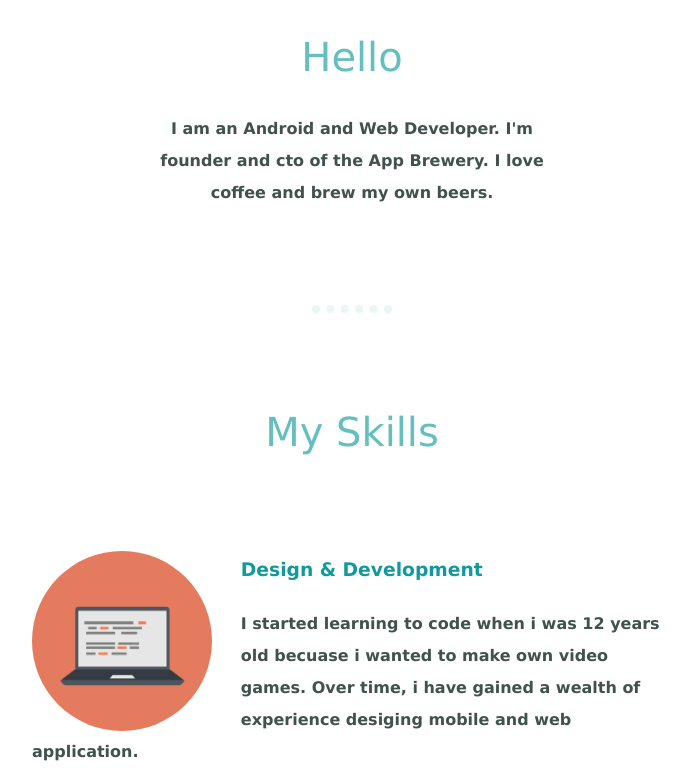
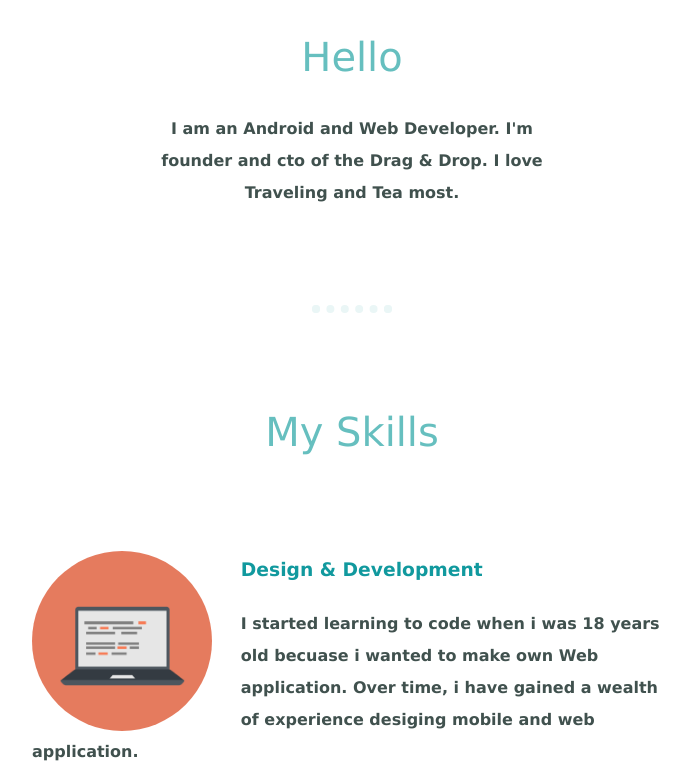
Before and after one commit to carryadder/Portfolio-website-2, a plain HTML site: page index.html in a window 1280 px wide. Shown: the part 1063-1840 px from the top of the page, without its empty margins (288-978 px from the left). Drawn offline with Linux system fonts and the light colour scheme; a web font is replaced by a local one.

Commit message:
Update index.html

```diff
--- a/index.html
+++ b/index.html
@@ -28,7 +28,7 @@
         <div class="profile">
           <img class="profile-pic" src="image/carryadder-pic.jpg" alt="">
           <h2>Hello</h2>
-          <p>I am an Android and Web Developer. I'm founder and cto of the App Brewery. I love coffee and brew my own beers.</p>
+          <p>I am an Android and Web Developer. I'm founder and cto of the Drag & Drop. I love Traveling and Tea most.</p>
         </div>
         <hr>
         <div class="skills">
@@ -36,7 +36,7 @@
           <div class="skill-row">
             <img class="computer-img" src="image/computer.png" alt="">
             <h3>Design & Development</h3>
-            <p>I started learning to code when i was 12 years old becuase i wanted to make own video games. Over time, i have gained a wealth of experience desiging mobile and web application.</p>
+            <p>I started learning to code when i was 18 years old becuase i wanted to make own Web application. Over time, i have gained a wealth of experience desiging mobile and web application.</p>
           </div>
           <div class="skill-row">
             <img class="chillies-img" src="image/chillies.png" alt="">
```
